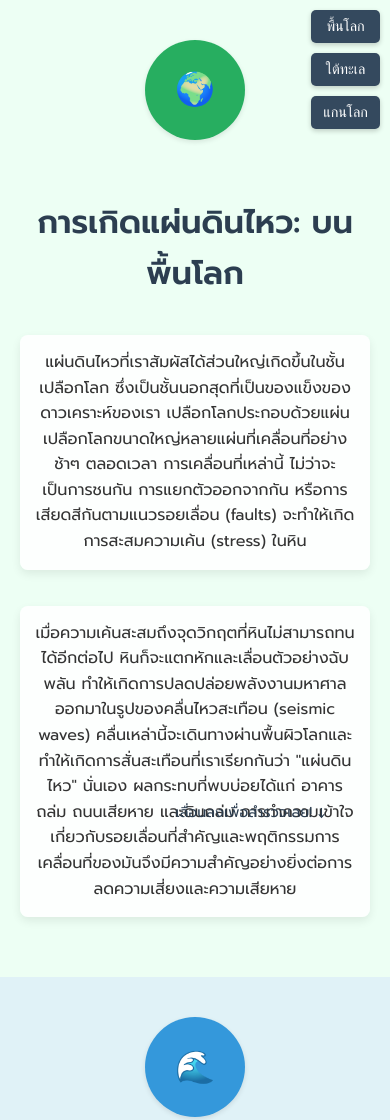
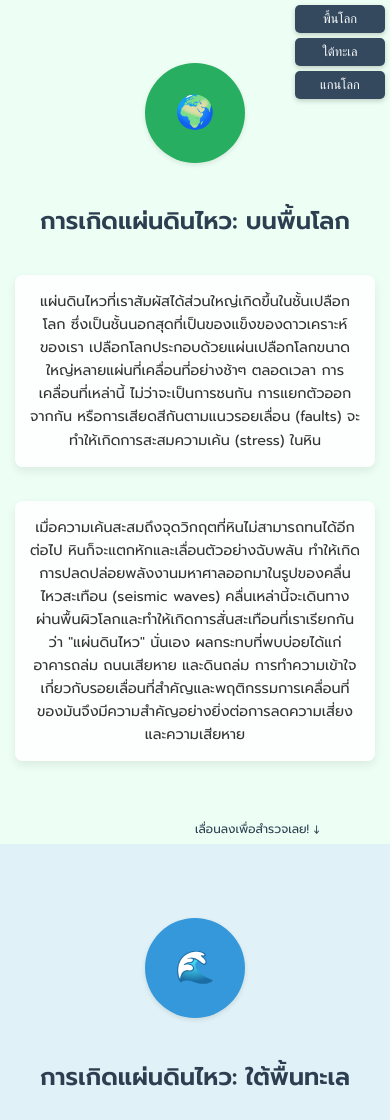
Before and after one commit to StarfallDownonmyhead/Webpage, a plain HTML site: page index.html in a window 390 px wide. Shown: the top 1120 px of the page. Drawn offline with Linux system fonts and the light colour scheme.

Commit message:
index.html

```diff
--- a/index.html
+++ b/index.html
@@ -121,7 +121,7 @@
         .scroll-indicator {
             position: fixed;
             bottom: 20px;
-            left: 45%; /* ปรับให้เป็น 50% เพื่อการจัดกึ่งกลางที่แม่นยำ */
+            left: 50%; /* ปรับให้เป็น 50% เพื่อการจัดกึ่งกลางที่แม่นยำ */
             transform: translateX(-50%);
             /* สีเริ่มต้นจะถูกกำหนดโดย JavaScript เพื่อให้เข้ากับส่วนแรก */
             font-size: 0.9em;
@@ -143,26 +143,68 @@
 
         /* การตอบสนองต่อหน้าจอเล็ก */
         @media (max-width: 768px) {
+            .section {
+                padding: 30px 15px; /* ลด padding สำหรับหน้าจอขนาดเล็ก */
+            }
+
             .section h1 {
+                font-size: 1.8em; /* หัวข้อเล็กลงสำหรับมือถือ */
+            }
+            .section p {
+                font-size: 0.95em; /* ขนาดตัวอักษรย่อหน้าเล็กลงเล็กน้อย */
+                padding: 20px; /* ปรับ padding ของย่อหน้า */
+            }
+            .minimal-illustration {
+                width: 120px; /* ภาพประกอบเล็กลง */
+                height: 120px;
+                font-size: 2.5em; /* ขนาดไอคอนเล็กลง */
+                margin-bottom: 20px;
+            }
+
+            .nav-buttons {
+                flex-direction: column; /* จัดปุ่มเรียงกันเป็นแนวตั้ง */
+                top: 10px;
+                right: 10px;
+                gap: 5px; /* ลดระยะห่างระหว่างปุ่มที่เรียงกัน */
+            }
+            .nav-button {
+                padding: 8px 12px; /* ขนาด padding ของปุ่มเล็กลง */
+                font-size: 0.85em; /* ขนาดตัวอักษรของปุ่มเล็กลง */
+                width: 100px; /* กำหนดความกว้างคงที่สำหรับปุ่มที่เรียงกัน */
+                text-align: center;
+            }
+
+            .scroll-indicator {
+                font-size: 0.8em; /* ขนาดตัวอักษรของตัวบ่งชี้การเลื่อนเล็กลง */
+                bottom: 10px; /* เลื่อนตัวบ่งชี้ขึ้นเล็กน้อย */
+            }
+        }
+
+        @media (max-width: 480px) {
+            .section h1 {
+                font-size: 1.5em; /* หัวข้อเล็กลงอีกสำหรับหน้าจอที่เล็กมาก */
+            }
+            .section p {
+                font-size: 0.9em; /* ขนาดตัวอักษรย่อหน้าเล็กลงอีก */
+                padding: 15px;
+            }
+            .minimal-illustration {
+                width: 100px; /* ภาพประกอบเล็กลงอีก */
+                height: 100px;
                 font-size: 2em;
             }
-            .section p {
-                font-size: 1em;
-                padding: 15px;
-            }
             .nav-buttons {
-                flex-direction: column;
-                top: 10px;
-                right: 10px;
+                top: 5px;
+                right: 5px;
             }
             .nav-button {
-                padding: 8px 12px;
-                font-size: 0.9em;
+                padding: 6px 10px;
+                font-size: 0.8em;
+                width: 90px;
             }
-            .minimal-illustration {
-                width: 100px;
-                height: 100px;
-                font-size: 2em;
+            .scroll-indicator {
+                font-size: 0.75em;
+                bottom: 5px;
             }
         }
     </style>
@@ -176,22 +218,19 @@
     </div>
 
     <section id="surface" class="section" data-scroll-indicator-color="#2c3e50">
-        <div class="minimal-illustration">🌍</div> <!-- ไอคอนโลก -->
-        <h1>การเกิดแผ่นดินไหว: บนพื้นโลก</h1>
+        <div class="minimal-illustration">🌍</div> <h1>การเกิดแผ่นดินไหว: บนพื้นโลก</h1>
         <p>แผ่นดินไหวที่เราสัมผัสได้ส่วนใหญ่เกิดขึ้นในชั้นเปลือกโลก ซึ่งเป็นชั้นนอกสุดที่เป็นของแข็งของดาวเคราะห์ของเรา เปลือกโลกประกอบด้วยแผ่นเปลือกโลกขนาดใหญ่หลายแผ่นที่เคลื่อนที่อย่างช้าๆ ตลอดเวลา การเคลื่อนที่เหล่านี้ ไม่ว่าจะเป็นการชนกัน การแยกตัวออกจากกัน หรือการเสียดสีกันตามแนวรอยเลื่อน (faults) จะทำให้เกิดการสะสมความเค้น (stress) ในหิน</p>
         <p>เมื่อความเค้นสะสมถึงจุดวิกฤตที่หินไม่สามารถทนได้อีกต่อไป หินก็จะแตกหักและเลื่อนตัวอย่างฉับพลัน ทำให้เกิดการปลดปล่อยพลังงานมหาศาลออกมาในรูปของคลื่นไหวสะเทือน (seismic waves) คลื่นเหล่านี้จะเดินทางผ่านพื้นผิวโลกและทำให้เกิดการสั่นสะเทือนที่เราเรียกกันว่า "แผ่นดินไหว" นั่นเอง ผลกระทบที่พบบ่อยได้แก่ อาคารถล่ม ถนนเสียหาย และดินถล่ม การทำความเข้าใจเกี่ยวกับรอยเลื่อนที่สำคัญและพฤติกรรมการเคลื่อนที่ของมันจึงมีความสำคัญอย่างยิ่งต่อการลดความเสี่ยงและความเสียหาย</p>
     </section>
 
     <section id="undersea" class="section" data-scroll-indicator-color="#2c3e50">
-        <div class="minimal-illustration">🌊</div> <!-- ไอคอนคลื่น -->
-        <h1>การเกิดแผ่นดินไหว: ใต้พื้นทะเล</h1>
+        <div class="minimal-illustration">🌊</div> <h1>การเกิดแผ่นดินไหว: ใต้พื้นทะเล</h1>
         <p>แผ่นดินไหวใต้พื้นทะเลเกิดขึ้นเมื่อแผ่นเปลือกโลกใต้สมุทรมีการเคลื่อนที่ โดยเฉพาะอย่างยิ่งบริเวณที่เรียกว่า <b>เขตมุดตัวของแผ่นเปลือกโลก (subduction zones)</b> ซึ่งแผ่นเปลือกโลกมหาสมุทรหนึ่งมุดตัวลงไปใต้แผ่นเปลือกโลกอีกแผ่นหนึ่ง การเสียดสีและการปลดปล่อยพลังงานในบริเวณนี้สามารถทำให้เกิดแผ่นดินไหวขนาดใหญ่ได้</p>
         <p>สิ่งที่น่ากังวลที่สุดจากแผ่นดินไหวใต้ทะเลขนาดใหญ่คือการก่อให้เกิด <b>คลื่นสึนามิ (tsunami)</b> ซึ่งเป็นคลื่นยักษ์ที่มีพลังทำลายล้างสูงมาก เมื่อแผ่นเปลือกโลกใต้ทะเลเลื่อนตัวอย่างรวดเร็ว จะเกิดการเคลื่อนที่ของมวลน้ำทะเลขนาดใหญ่ ทำให้เกิดคลื่นที่เดินทางข้ามมหาสมุทรด้วยความเร็วสูง และเมื่อเข้าใกล้ชายฝั่ง คลื่นจะยกตัวสูงขึ้นและสร้างความเสียหายอย่างรุนแรงแก่พื้นที่ชายฝั่ง การศึกษาแผ่นดินไหวใต้ทะเลจึงเป็นสิ่งสำคัญในการพยากรณ์และเตือนภัยสึนามิ เพื่อช่วยชีวิตและลดความเสียหาย</p>
     </section>
 
     <section id="core" class="section" data-scroll-indicator-color="#2c3e50">
-        <div class="minimal-illustration">🔥</div> <!-- ไอคอนไฟ/ความร้อน -->
-        <h1>การเกิดแผ่นดินไหว: ผลกระทบต่อแกนโลก (และชั้นลึกเข้าไป)</h1>
+        <div class="minimal-illustration">🔥</div> <h1>การเกิดแผ่นดินไหว: ผลกระทบต่อแกนโลก (และชั้นลึกเข้าไป)</h1>
         <p>แม้ว่าแผ่นดินไหวส่วนใหญ่จะมีจุดกำเนิดในชั้นเปลือกโลกและเนื้อโลกส่วนบน แต่คลื่นไหวสะเทือนที่เกิดจากแผ่นดินไหวจะเดินทางผ่านชั้นต่างๆ ของโลกทั้งหมด รวมถึงชั้นเนื้อโลก (mantle) และแกนโลก (core) ด้วย การศึกษาคลื่นไหวสะเทือนเหล่านี้มีความสำคัญอย่างยิ่งต่อนักวิทยาศาสตร์ในการทำความเข้าใจโครงสร้างและองค์ประกอบภายในของโลก ซึ่งเป็นสิ่งที่มนุษย์ไม่สามารถเข้าถึงได้โดยตรง</p>
         <p>คลื่นไหวสะเทือนมีสองประเภทหลักคือ <b>คลื่น P (primary waves)</b> และ <b>คลื่น S (secondary waves)</b> คลื่น P สามารถเดินทางผ่านทั้งของแข็งและของเหลวได้ ในขณะที่คลื่น S ไม่สามารถเดินทางผ่านของเหลวได้ การที่นักวิทยาศาสตร์ตรวจพบว่าคลื่น S หายไปในบางพื้นที่หลังจากแผ่นดินไหวขนาดใหญ่ ทำให้ทราบว่าแกนโลกชั้นนอก (outer core) นั้นมีสถานะเป็นของเหลว ซึ่งเป็นข้อมูลสำคัญในการยืนยันแบบจำลองโครงสร้างภายในโลก และช่วยให้เราเข้าใจปรากฏการณ์ทางธรณีวิทยาที่ซับซ้อนอื่นๆ เช่น สนามแม่เหล็กโลก</p>
     </section>
```
